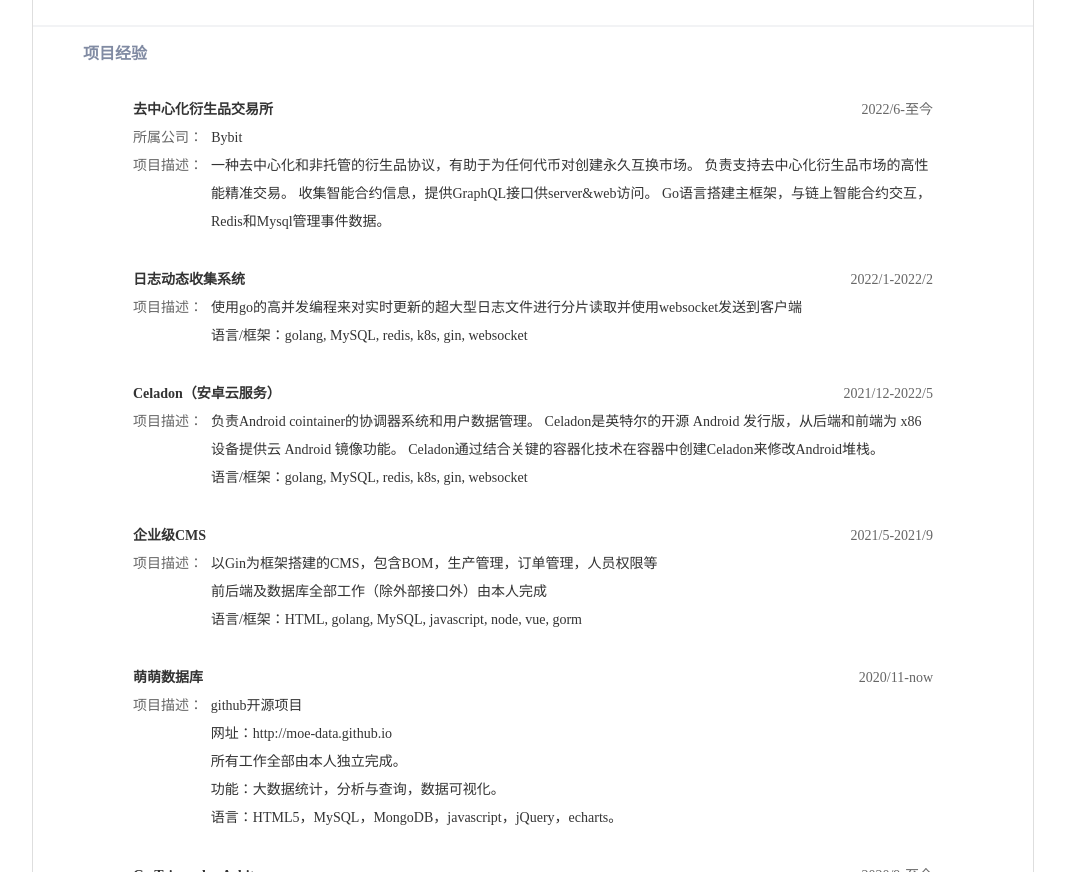
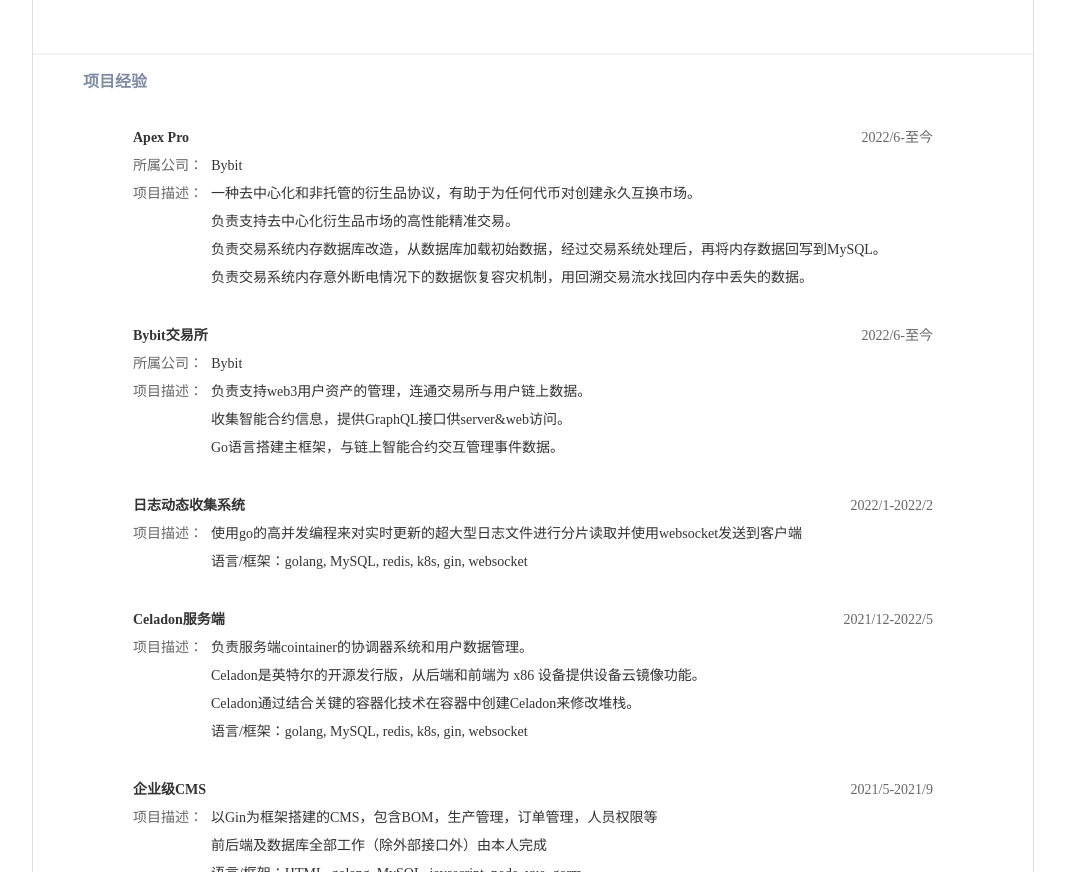
Before and after one commit to conbanwa/cv, a plain HTML site: page docs/蒋公石cv.html in a window 1280 px wide. Shown: the part 1928-2800 px from the top of the page, without its empty margins (107-1172 px from the left). Drawn offline with Linux system fonts and the light colour scheme.

Commit message:
Update 蒋公石cv.html
Update 蒋公石cv.html

Update 蒋公石cv.html

Update 蒋公石cv.html

Update 蒋公石cv.html

```diff
--- a/docs/蒋公石cv.html
+++ b/docs/蒋公石cv.html
@@ -93,7 +93,7 @@
                                 涉猎一定广度与深度的技术栈，可提供新团队当前不具备的能力组合。
                               </li>
                               <li>
-                                熟练gin，beego框架，对网络编程有大量实践经验。主导过规上企业CRM，大型安卓云和交易所结算系统的服务端。
+                                熟练gin，beego框架，对网络编程有大量实践经验。主导过规上企业CRM，大型云服务和交易所结算系统的服务端。
                               </li>
                               <li>
                                 注重代码管理，通过限制访问权限，设计代码规范/拦截规则来约束开发人员的代码提交。最小化代码维护过程中对产品性能，可维护性和可靠性产生的副作用。
@@ -178,17 +178,16 @@
                                       <tr>
                                         <td valign="top" class="keys">工作描述：</td>
                                         <td valign="top" class="txt1">
-                                          <li>负责Open Harmony Next App设计开发</li>
+                                          <li>负责终端云服务设计开发</li>
                                           <li>
-                                            研究跨产品线/产品线多个产品/平台的软件技术战略及规划，
-                                            引领行业软件发展方向，提前规划软件技术发展挑战。
+                                            参与云服务数据库，消息推送系统等软件技术的系统设计。
                                           </li>
                                           <li>
                                             牵头实现软件系统主产品的架构，并主导核心代码实现。
                                             针对算法、数据库等关键技术进行专项研究，解决公司级技术难点。
                                           </li>
-                                          <li>牵头跨产品线/产品线的软件工程方法研究与实践， 提出创新工程方法。</li>
-                                          <li>负责Clean Code/编码规范的计划和实施。</li>
+                                          <li>牵头跨产品线/产品线的软件工程方法研究与实践，主导模块改进和效率提升。</li>
+                                          <li>负责Clean Code/编码规范的计划和实施，约束开发人员的代码提交。</li>
                                         </td>
                                       </tr>
                                     </tbody>
@@ -238,10 +237,10 @@
                                       <tr>
                                         <td valign="top" class="keys">工作描述：</td>
                                         <td valign="top" class="txt1">
-                                          1.
-                                          负责后端系统架构设计。用Go语言构建主框架，与链上智能合约交互，用Redis和Mysql管理事件数据；<br />
-                                          2. 负责系统维护、升级和优化，克服高并发性、稳定性和海量数据带来的技术难题；<br />
-                                          3. 参与业务重组讨论，提出可行和建设性的解决方案，能够独立撰写相关技术文件；<br />
+                                          1. 负责后端系统架构设计。用Go语言构建主框架，以稳定安全, 快速高效为第一目标；<br />
+                                          2. 与链上智能合约交互，设计并维护服务器与智能合约的接口；设计利用合约数据自动更新数据库；<br />
+                                          3. 负责系统维护、升级和优化，克服高并发性、稳定性和海量数据带来的技术难题；<br />
+                                          参与业务重组讨论，提出可行和建设性的解决方案，能够独立撰写相关技术文件；<br />
                                           4. 定期重构代码，避免代码腐化。<br />
                                         </td>
                                       </tr>
@@ -290,7 +289,7 @@
                                       <tr>
                                         <td valign="top" class="keys">工作描述：</td>
                                         <td valign="top" class="txt1">
-                                          负责基于安卓云服务器调度系统的维护。<br />
+                                          负责基于云服务器调度系统的维护。<br />
                                           主导用户管理平台的开发与维护。<br />
                                           主导数据库的维护（mysql，mongodb）<br />
                                           主导业务产品实现方案与技术调研，负责制定开发方案，编写和维护相关的开发文档；<br />
@@ -382,13 +381,13 @@
                         <td class="tba">
                           <table cellspacing="0" cellpadding="0" border="0">
                             <tbody>
-                              <tr>
+                               <tr>
                                 <td class="p15">
                                   <table cellspacing="0" cellpadding="0" border="0">
                                     <tbody>
                                       <tr>
                                         <td class="phd tb1">
-                                          <strong>去中心化衍生品交易所</strong>
+                                          <strong>Apex Pro</strong>
                                         </td>
                                         <td valign="top" class="time">2022/6-至今</td>
                                       </tr>
@@ -411,10 +410,52 @@
                                               <tr>
                                                 <td valign="top" class="keys">项目描述：</td>
                                                 <td valign="top" class="txt1">
-                                                  一种去中心化和非托管的衍生品协议，有助于为任何代币对创建永久互换市场。
-                                                  负责支持去中心化衍生品市场的高性能精准交易。
-                                                  收集智能合约信息，提供GraphQL接口供server&web访问。
-                                                  Go语言搭建主框架，与链上智能合约交互，Redis和Mysql管理事件数据。
+                                                  一种去中心化和非托管的衍生品协议，有助于为任何代币对创建永久互换市场。<br />
+                                                  负责支持去中心化衍生品市场的高性能精准交易。<br />
+                                                  负责交易系统内存数据库改造，从数据库加载初始数据，经过交易系统处理后，再将内存数据回写到MySQL。<br />
+                                                  负责交易系统内存意外断电情况下的数据恢复容灾机制，用回溯交易流水找回内存中丢失的数据。
+                                                </td>
+                                              </tr>
+                                            </tbody>
+                                          </table>
+                                        </td>
+                                      </tr>
+                                    </tbody>
+                                  </table>
+                                </td>
+                              </tr>
+                              <tr>
+                                <td class="p15">
+                                  <table cellspacing="0" cellpadding="0" border="0">
+                                    <tbody>
+                                      <tr>
+                                        <td class="phd tb1">
+                                          <strong>Bybit交易所</strong>
+                                        </td>
+                                        <td valign="top" class="time">2022/6-至今</td>
+                                      </tr>
+                                      <tr>
+                                        <td class="tb1" colspan="2">
+                                          <table cellspacing="0" cellpadding="0" border="0">
+                                            <tbody>
+                                              <tr>
+                                                <td valign="top" class="keys">所属公司：</td>
+                                                <td valign="top" class="txt1">Bybit</td>
+                                              </tr>
+                                            </tbody>
+                                          </table>
+                                        </td>
+                                      </tr>
+                                      <tr>
+                                        <td class="tb1" colspan="2">
+                                          <table cellspacing="0" cellpadding="0" border="0">
+                                            <tbody>
+                                              <tr>
+                                                <td valign="top" class="keys">项目描述：</td>
+                                                <td valign="top" class="txt1">
+                                                  负责支持web3用户资产的管理，连通交易所与用户链上数据。<br />
+                                                  收集智能合约信息，提供GraphQL接口供server&web访问。<br />
+                                                  Go语言搭建主框架，与链上智能合约交互管理事件数据。
                                                 </td>
                                               </tr>
                                             </tbody>
@@ -461,7 +502,7 @@
                                     <tbody>
                                       <tr>
                                         <td class="phd tb1">
-                                          <strong>Celadon（安卓云服务）</strong>
+                                          <strong>Celadon服务端</strong>
                                         </td>
                                         <td valign="top" class="time">2021/12-2022/5</td>
                                       </tr>
@@ -472,11 +513,10 @@
                                               <tr>
                                                 <td valign="top" class="keys">项目描述：</td>
                                                 <td valign="top" class="txt1">
-                                                  负责Android cointainer的协调器系统和用户数据管理。
-                                                  Celadon是英特尔的开源 Android 发行版，从后端和前端为 x86 设备提供云
-                                                  Android 镜像功能。
-                                                  Celadon通过结合关键的容器化技术在容器中创建Celadon来修改Android堆栈。
-                                                  <br />语言/框架：golang, MySQL, redis, k8s, gin, websocket
+                                                  负责服务端cointainer的协调器系统和用户数据管理。<br />
+                                                  Celadon是英特尔的开源发行版，从后端和前端为 x86 设备提供设备云镜像功能。<br />
+                                                  Celadon通过结合关键的容器化技术在容器中创建Celadon来修改堆栈。<br />
+                                                  语言/框架：golang, MySQL, redis, k8s, gin, websocket
                                                 </td>
                                               </tr>
                                             </tbody>
@@ -504,7 +544,8 @@
                                               <tr>
                                                 <td valign="top" class="keys">项目描述：</td>
                                                 <td valign="top" class="txt1">
-                                                  以Gin为框架搭建的CMS，包含BOM，生产管理，订单管理，人员权限等<br />前后端及数据库全部工作（除外部接口外）由本人完成<br />
+                                                  以Gin为框架搭建的CMS，包含BOM，生产管理，订单管理，人员权限等<br />
+                                                  前后端及数据库全部工作（除外部接口外）由本人完成<br />
                                                   语言/框架：HTML, golang, MySQL, javascript, node, vue, gorm
                                                 </td>
                                               </tr>
@@ -595,7 +636,8 @@
                                                 <td valign="top" class="txt1">
                                                   将公司在客户产线上的工作高度自动化，无纸化，增进效率并节约人力成本。<br />
                                                   收集汽车零部件检验项目产生的数据并整合汇总到库，<br />汇总工人工时数据计算并生成报表。<br />
-                                                  SAP自动导出统计表格<br />自动生成工时费用账单<br />交通费自动匹配员工打卡时间，<br />可手动矫正后自动生成交通费的报销
+                                                  SAP自动导出统计表格<br />自动生成工时费用账单<br />交通费自动匹配员工打卡时间，<br />
+                                                  可手动矫正后自动生成交通费的报销
                                                 </td>
                                               </tr>
                                             </tbody>
```
